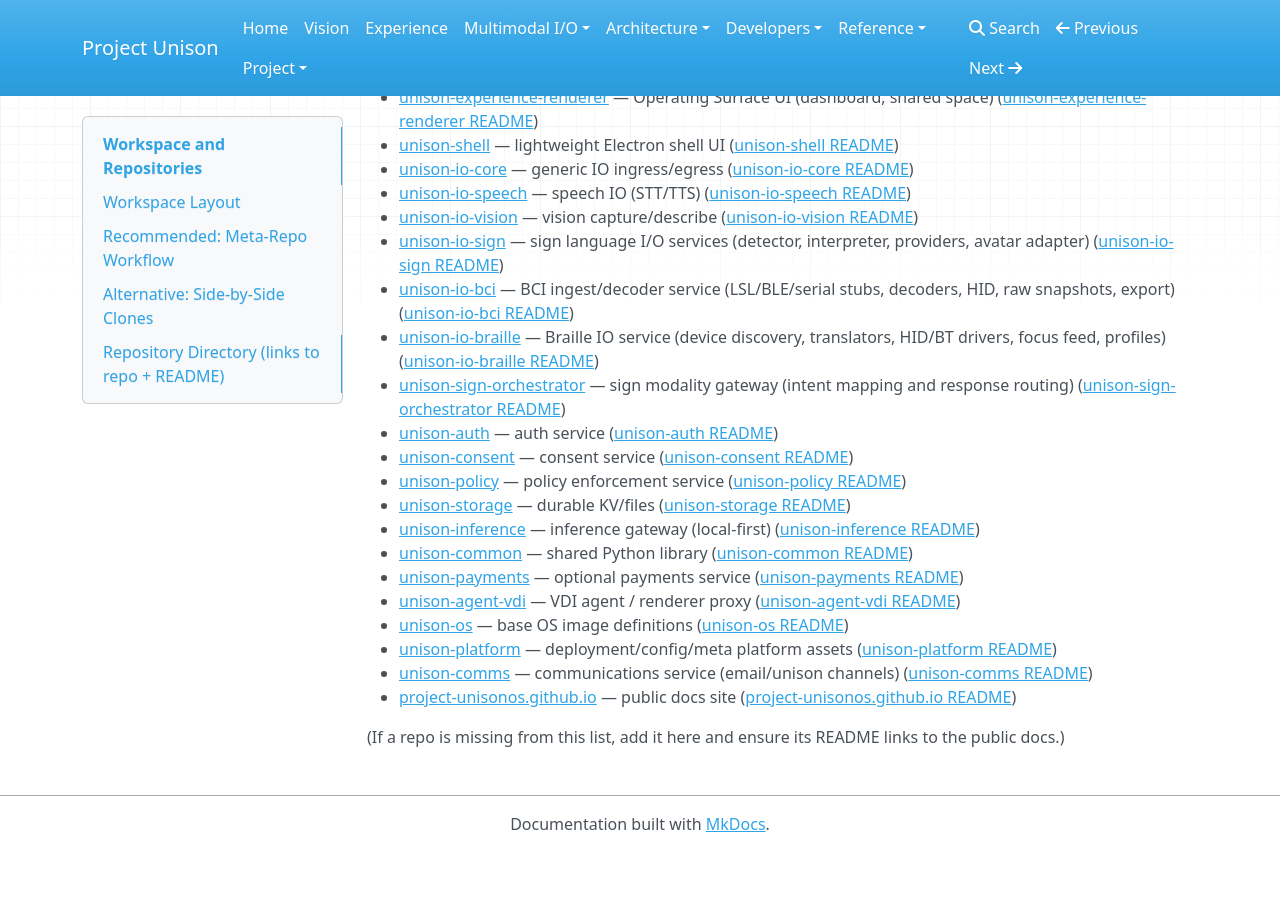
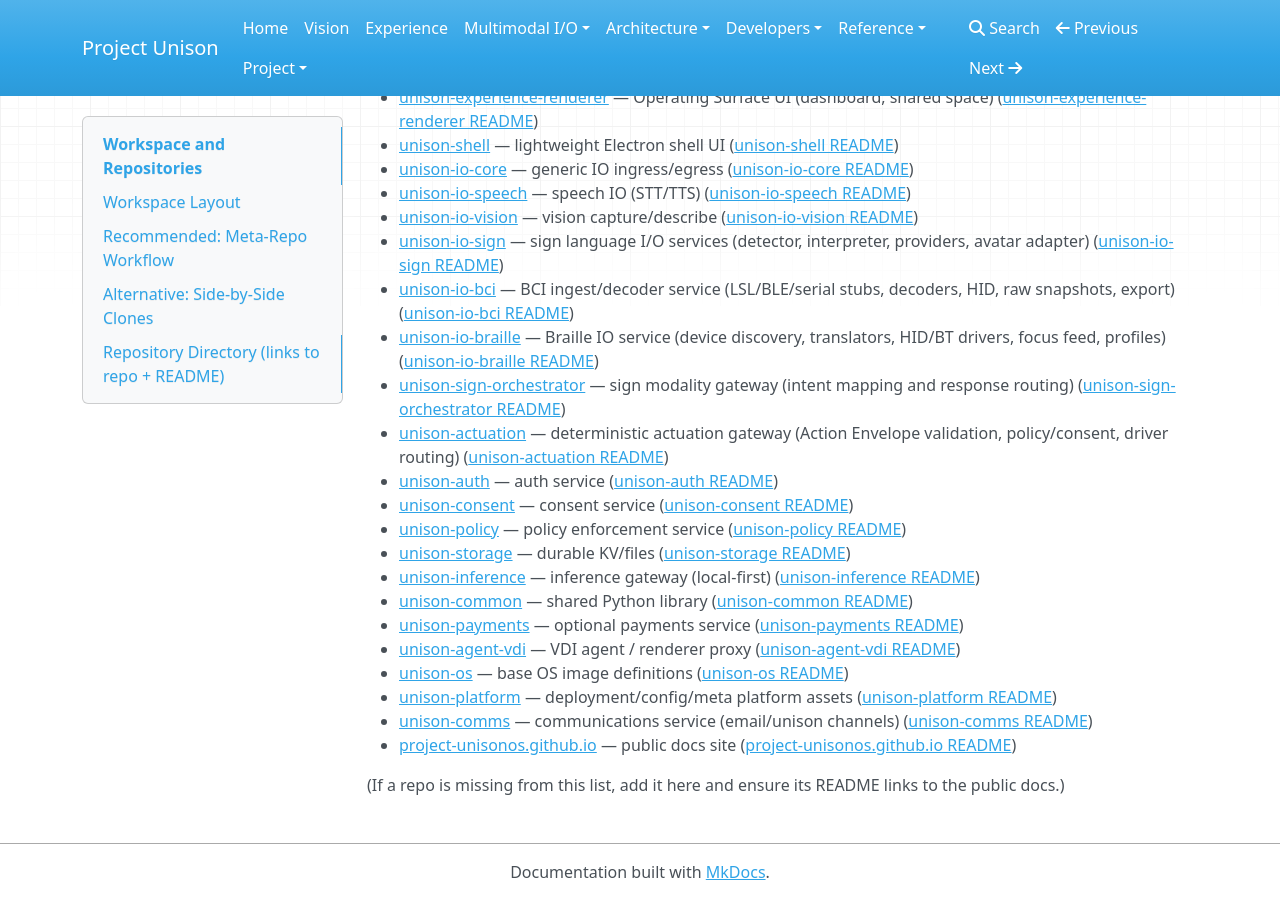
Before and after one commit to project-unisonOS/project-unisonos.github.io, an MkDocs documentation site: the page built from docs/developers/workspace-and-repos.md, in a window 1280 px wide and 900 px high, scrolled down 1275 px. Built offline with MkDocs 1.6.1, drawn with Linux system fonts in a browser that asks for light colours; nearby versions of some CDN libraries; before the commit the page ends 2127 px from its top, so only the background shows below that.

Commit message:
Add unison-actuation to workspace/repo map

```diff
--- a/docs/developers/workspace-and-repos.md
+++ b/docs/developers/workspace-and-repos.md
@@ -60,6 +60,7 @@ Use the approach that best fits your workflow; both are supported by the documen
 - [unison-io-bci](https://github.com/project-unisonOS/unison-io-bci) — BCI ingest/decoder service (LSL/BLE/serial stubs, decoders, HID, raw snapshots, export) ([unison-io-bci README](https://github.com/project-unisonOS/unison-io-bci/blob/main/README.md))
 - [unison-io-braille](https://github.com/project-unisonOS/unison-io-braille) — Braille IO service (device discovery, translators, HID/BT drivers, focus feed, profiles) ([unison-io-braille README](https://github.com/project-unisonOS/unison-io-braille/blob/main/README.md))
 - [unison-sign-orchestrator](https://github.com/project-unisonOS/unison-sign-orchestrator) — sign modality gateway (intent mapping and response routing) ([unison-sign-orchestrator README](https://github.com/project-unisonOS/unison-sign-orchestrator/blob/main/README.md))
+- [unison-actuation](https://github.com/project-unisonOS/unison-actuation) — deterministic actuation gateway (Action Envelope validation, policy/consent, driver routing) ([unison-actuation README](https://github.com/project-unisonOS/unison-actuation/blob/main/README.md))
 - [unison-auth](https://github.com/project-unisonOS/unison-auth) — auth service ([unison-auth README](https://github.com/project-unisonOS/unison-auth/blob/main/README.md))
 - [unison-consent](https://github.com/project-unisonOS/unison-consent) — consent service ([unison-consent README](https://github.com/project-unisonOS/unison-consent/blob/main/README.md))
 - [unison-policy](https://github.com/project-unisonOS/unison-policy) — policy enforcement service ([unison-policy README](https://github.com/project-unisonOS/unison-policy/blob/main/README.md))
```
